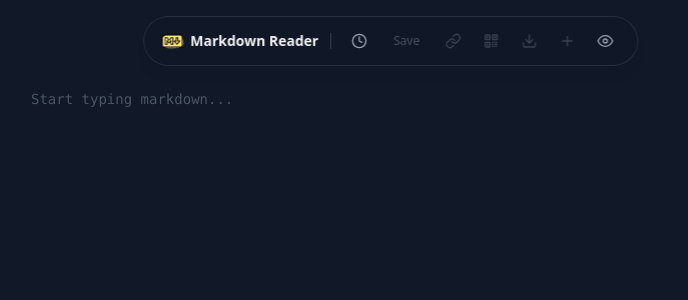
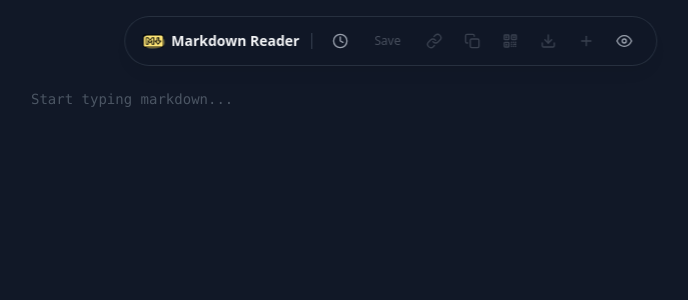
Before and after one commit to prathamudeshmukh/markdown-reader, a React (Vite) app: page / in a window 1280 px wide. Shown: the top 300 px of the page, without its empty margins (249-937 px from the left). Built offline with nearby package versions, Linux system fonts and the light colour scheme.

Commit message:
Copy markdown button

```diff
--- a/src/App.tsx
+++ b/src/App.tsx
@@ -13,6 +13,7 @@ export default function App() {
     useMarkdownState();
 
   const [copied, setCopied] = useState(false);
+  const [copiedMarkdown, setCopiedMarkdown] = useState(false);
   const [sidebarOpen, setSidebarOpen] = useState(false);
   const [qrOpen, setQrOpen] = useState(false);
 
@@ -23,6 +24,12 @@ export default function App() {
     setCopied(true);
     setTimeout(() => setCopied(false), 2000);
   }, []);
+
+  const copyMarkdown = useCallback(() => {
+    navigator.clipboard.writeText(markdownText);
+    setCopiedMarkdown(true);
+    setTimeout(() => setCopiedMarkdown(false), 2000);
+  }, [markdownText]);
 
   useKeyboardShortcuts({ onSave, onToggleMode: toggleMode, onCopyLink: copyLink });
 
@@ -48,8 +55,10 @@ export default function App() {
         markdownText={markdownText}
         presenceCount={presenceCount}
         copied={copied}
+        copiedMarkdown={copiedMarkdown}
         sidebarOpen={sidebarOpen}
         onCopyLink={copyLink}
+        onCopyMarkdown={copyMarkdown}
         onToggle={toggleMode}
         onSave={onSave}
         onNewDoc={() => { window.location.href = '/mreader/'; }}
--- a/src/components/Header.tsx
+++ b/src/components/Header.tsx
@@ -8,12 +8,14 @@ interface HeaderProps {
   markdownText: string;
   presenceCount: number;
   copied: boolean;
+  copiedMarkdown: boolean;
   sidebarOpen: boolean;
   onToggle: () => void;
   onSave: () => void;
   onNewDoc: () => void;
   onExportPdf: () => void;
   onCopyLink: () => void;
+  onCopyMarkdown: () => void;
   onToggleSidebar: () => void;
   onShowQr: () => void;
 }
@@ -27,7 +29,7 @@ function Spinner() {
   );
 }
 
-export default function Header({ slug, mode, isSaving, isLoading, markdownText, presenceCount, copied, sidebarOpen, onToggle, onSave, onNewDoc, onExportPdf, onCopyLink, onToggleSidebar, onShowQr }: HeaderProps) {
+export default function Header({ slug, mode, isSaving, isLoading, markdownText, presenceCount, copied, copiedMarkdown, sidebarOpen, onToggle, onSave, onNewDoc, onExportPdf, onCopyLink, onCopyMarkdown, onToggleSidebar, onShowQr }: HeaderProps) {
   return (
     <div className="fixed top-4 left-1/2 -translate-x-1/2 z-50">
       <header className="flex items-center gap-2 sm:gap-3 bg-white/80 backdrop-blur-md border border-gray-200/60 shadow-lg shadow-black/5 rounded-full px-3 sm:px-4 py-2 dark:bg-gray-900/80 dark:border-gray-700/60">
@@ -88,6 +90,24 @@ export default function Header({ slug, mode, isSaving, isLoading, markdownText,
               <svg xmlns="http://www.w3.org/2000/svg" className="h-4 w-4" viewBox="0 0 24 24" fill="none" stroke="currentColor" strokeWidth="2" strokeLinecap="round" strokeLinejoin="round">
                 <path d="M10 13a5 5 0 0 0 7.54.54l3-3a5 5 0 0 0-7.07-7.07l-1.72 1.71" />
                 <path d="M14 11a5 5 0 0 0-7.54-.54l-3 3a5 5 0 0 0 7.07 7.07l1.71-1.71" />
+              </svg>
+            )}
+          </button>
+          <button
+            onClick={onCopyMarkdown}
+            title="Copy markdown"
+            aria-label="Copy markdown"
+            disabled={markdownText.length === 0}
+            className="flex items-center justify-center w-8 h-8 text-gray-500 hover:text-gray-900 hover:bg-gray-100 rounded-full transition-colors disabled:opacity-30 disabled:cursor-not-allowed disabled:hover:bg-transparent disabled:hover:text-gray-500 dark:text-gray-400 dark:hover:text-gray-100 dark:hover:bg-gray-800 dark:disabled:hover:bg-transparent dark:disabled:hover:text-gray-400"
+          >
+            {copiedMarkdown ? (
+              <svg xmlns="http://www.w3.org/2000/svg" className="h-4 w-4 text-green-500" viewBox="0 0 24 24" fill="none" stroke="currentColor" strokeWidth="2.5" strokeLinecap="round" strokeLinejoin="round">
+                <polyline points="20 6 9 17 4 12" />
+              </svg>
+            ) : (
+              <svg xmlns="http://www.w3.org/2000/svg" className="h-4 w-4" viewBox="0 0 24 24" fill="none" stroke="currentColor" strokeWidth="2" strokeLinecap="round" strokeLinejoin="round">
+                <rect x="9" y="9" width="13" height="13" rx="2" ry="2" />
+                <path d="M5 15H4a2 2 0 0 1-2-2V4a2 2 0 0 1 2-2h9a2 2 0 0 1 2 2v1" />
               </svg>
             )}
           </button>
```
Also changed, not shown: 1 other file (tests, documents, lock files or other folders).
